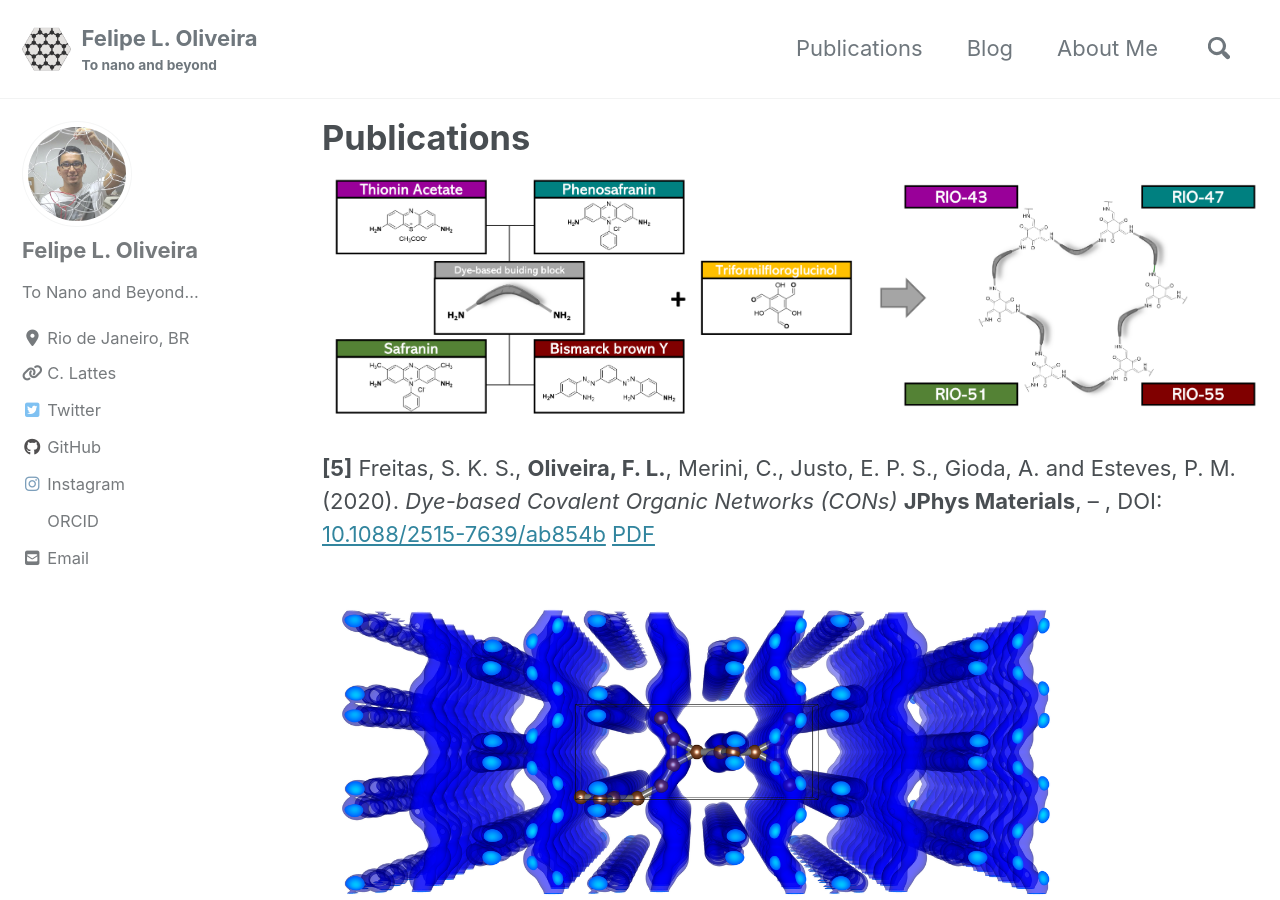
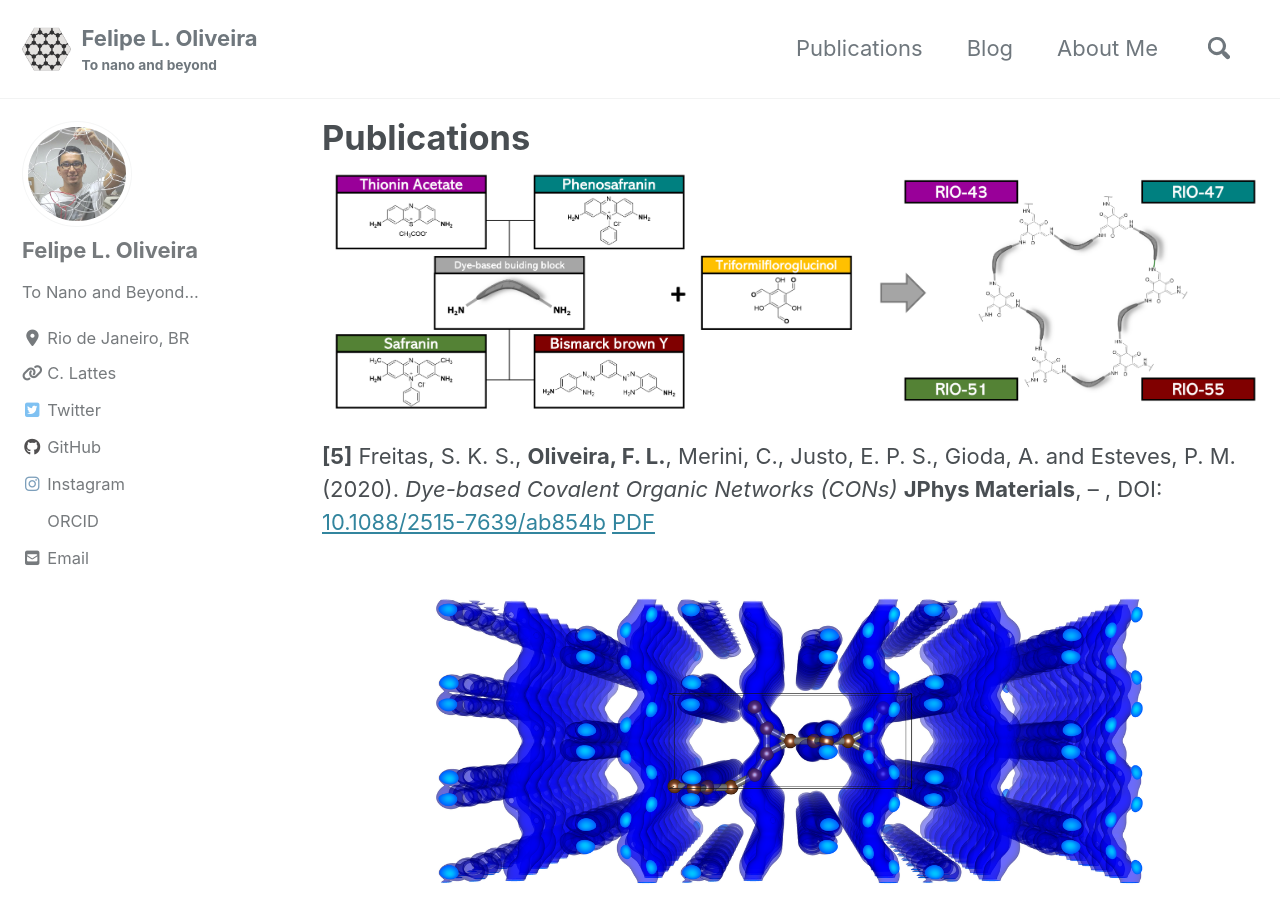
Before and after one commit to lipelopesoliveira/lipelopesoliveira.github.io, a Jekyll site: the page built from _pages/publications.md, in a window 1280 px wide and 900 px high. Built offline with Jekyll 4.4.1, drawn with Linux system fonts in a browser that asks for light colours; cached includes are drawn as plain includes; nearby versions of some CDN libraries.

Commit message:
Update publications.md

```diff
--- a/_pages/publications.md
+++ b/_pages/publications.md
@@ -6,23 +6,23 @@ author_profile: True
 classes: wide
 ---
 
-<img src="{{ site.url }}{{ site.baseurl }}/images/publications/TOC_5.png" alt="Table of contents 4" width="100%" height="100%">
+<div align="center"><img src="{{ site.url }}{{ site.baseurl }}/images/publications/TOC_5.png" alt="Table of contents 4" width="100%" height="100%"></div>
 
 **[5]** Freitas, S. K. S., **Oliveira, F. L.**, Merini, C., Justo, E. P. S., Gioda, A. and Esteves, P. M. (2020). *Dye-based Covalent Organic Networks (CONs)* **JPhys Materials**, -- , DOI: [10.1088/2515-7639/ab854b](https://doi.org/10.1088/2515-7639/ab854b) [PDF](https://iopscience.iop.org/article/10.1088/2515-7639/ab854b)
 
 
-<img src="{{ site.url }}{{ site.baseurl }}/images/publications/TOC_4.png" alt="Table of contents 4" width="80%" height="80%">
+<div align="center"><img src="{{ site.url }}{{ site.baseurl }}/images/publications/TOC_4.png" alt="Table of contents 4" width="80%" height="80%"></div>
 
 **[4]** **Oliveira, F. L.**, Capaz, R. B. and Esteves, P. M. (2020). *Spiro-Carbon - A metallic carbon allotrope predict by first principles calculations* **ChemPhysChem**, 21(1) 59-64, DOI: [10.1002/cphc.201900966](https://doi.org/10.1002/cphc.201900966) [PDF](https://drive.google.com/file/d/1TWwD1nlJGonjVZCPA5-9Yaqkv4TEJ20I/view?usp=sharing)
 
-<img src="{{ site.url }}{{ site.baseurl }}/images/publications/TOC_3.png" alt="Table of contents 3" width="80%" height="80%">
+<div align="center"><img src="{{ site.url }}{{ site.baseurl }}/images/publications/TOC_3.png" alt="Table of contents 3" width="80%" height="80%"></div>
 
 **[3]** **Oliveira, F. L.**, Souzam S. P., Bassut, J., Álvarez, H. M., Basabe, Y. G., Souza, R. O. M. A., Esteves, P. M. & Gonçalves, R. S. B. (2019). *Enzyme-Decorated Covalent Organic Framework as a Nanoporous Platform for Heterogeneous Biocatalysis* **Chemistry–A European Journal**, 25, 15863 – 15870. DOI: [10.1002/chem.201903807](https://doi.org/10.1002/chem.201903807) [PDF](https://drive.google.com/file/d/1gHFA7j4kwQxTIs6yxDWDF6yNVNdQk9_-/view?usp=sharing)
 
-<img src="{{ site.url }}{{ site.baseurl }}/images/publications/TOC_2.png" alt="Table of contents 2" width="80%" height="80%">
+<div align="center"><img src="{{ site.url }}{{ site.baseurl }}/images/publications/TOC_2.png" alt="Table of contents 2" width="80%" height="80%"></div>
 
 **[2]** A. Maia, R., **Oliveira, F. L.**, Nazarkovsky, M., & Esteves, P. M. (2018). *Crystal Engineering of Covalent Organic Frameworks Based on Hydrazine and Hydroxy-1, 3, 5-Triformylbenzenes.* **Crystal Growth & Design**, 18(9), 5682-5689. DOI: [10.1021/acs.cgd.8b01110](https://pubs.acs.org/doi/10.1021/acs.cgd.8b01110) [PDF](https://drive.google.com/file/d/1l80qe8DeY1C_qXfLWAPAzvCmQCaqB4ZK/view?usp=sharing)
 
-<img src="{{ site.url }}{{ site.baseurl }}/images/publications/TOC_1.png" alt="Table of contents 1" width="80%" height="80%">
+<div align="center"><img src="{{ site.url }}{{ site.baseurl }}/images/publications/TOC_1.png" alt="Table of contents 1" width="80%" height="80%"></div>
 
 **[1]** Costa, D. G., Henrique, F. J., **Oliveira, F. L.**, Capaz, R. B., & Esteves, P. M. (2018). *n-Diamondynes: Expanding the family of carbon allotropes.* **Carbon**, 136, 337-344. DOI: [10.1016/j.carbon.2018.04.073](https://www.sciencedirect.com/science/article/pii/S0008622318304342) [PDF](https://drive.google.com/file/d/1wvO5g82YsKP-4W4cK4wZ_0_OGj9n3heP/view?usp=sharing)
```
